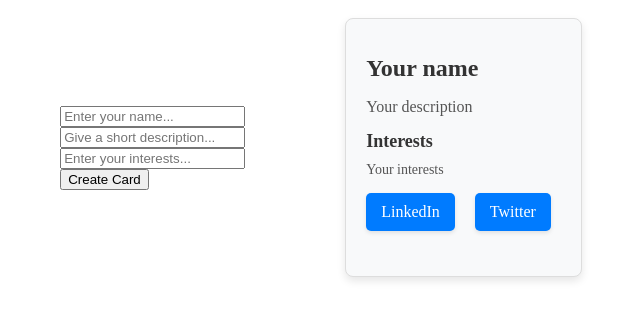
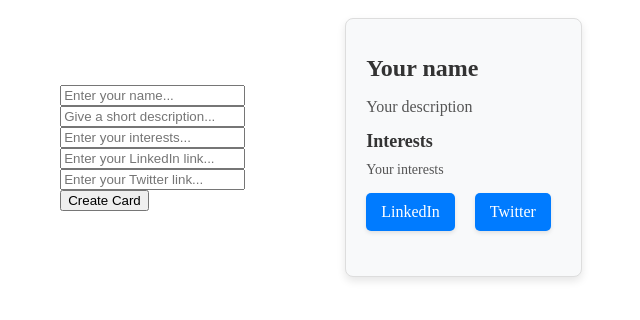
Before and after one commit to abhiraj860/assignments, a React (Vite) app in the folder week-5/level-1/project-cards/frontend/: page / in a window 1280 px wide. Shown: the top 320 px of the page, without its empty margins (314-954 px from the left). Built offline with nearby package versions, Linux system fonts and the light colour scheme.

Commit message:
all-input-boxes-added

```diff
--- a/week-5/level-1/project-cards/frontend/src/App.jsx
+++ b/week-5/level-1/project-cards/frontend/src/App.jsx
@@ -36,6 +36,14 @@ function App() {
     setInterests(arr);
   }
 
+  function linkedInHandler(event) {
+    setLinkedIn(event.target.value);
+  }
+
+  function twitterHandler(event) {
+    setTwitter(event.target.value);
+  }
+
   function clickHandler() {
     if(name.length === 0) {
       alert('Enter name');
@@ -53,6 +61,8 @@ function App() {
     copy.name = name;
     copy.description = description;
     copy.interests = interests;
+    copy.linkedin = linkedIn;
+    copy.twitter = twitter;
     setProps(copy);
   }
 
@@ -61,7 +71,9 @@ function App() {
     <Input clickHandler={clickHandler}
             inputNameHandler={inputNameHandler}
             inputDescriptionHandler={inputDescriptionHandler}
-            interestsHandler={interestsHandler}/>
+            interestsHandler={interestsHandler}
+            linkedInHandler={linkedInHandler}
+            twitterHandler={twitterHandler}/>
     <Card props={props}/>
   </div>
 }
@@ -69,13 +81,19 @@ function App() {
 function Input({clickHandler,
                 inputNameHandler,
                 inputDescriptionHandler,
-                interestsHandler}) {
+                interestsHandler,
+                linkedInHandler,
+                twitterHandler}) {
   return <div>
     <input onBlur={inputNameHandler} className='inputname' type='text' placeholder='Enter your name...'/>
     <br></br>
     <input onBlur={inputDescriptionHandler} className='inputdescription' type='text' placeholder='Give a short description...'/>
     <br></br>
     <input onBlur={interestsHandler} className='interestsHandler' type='text' placeholder='Enter your interests...'/>
+    <br></br>
+    <input onBlur={linkedInHandler} className='linkedInhandler' type='text' placeholder='Enter your LinkedIn link...'/>
+    <br></br>
+    <input onBlur={twitterHandler} className='interestsHandler' type='text' placeholder='Enter your Twitter link...'/>
     <br></br>
     <button onClick={clickHandler}>Create Card</button>
   </div>
```
